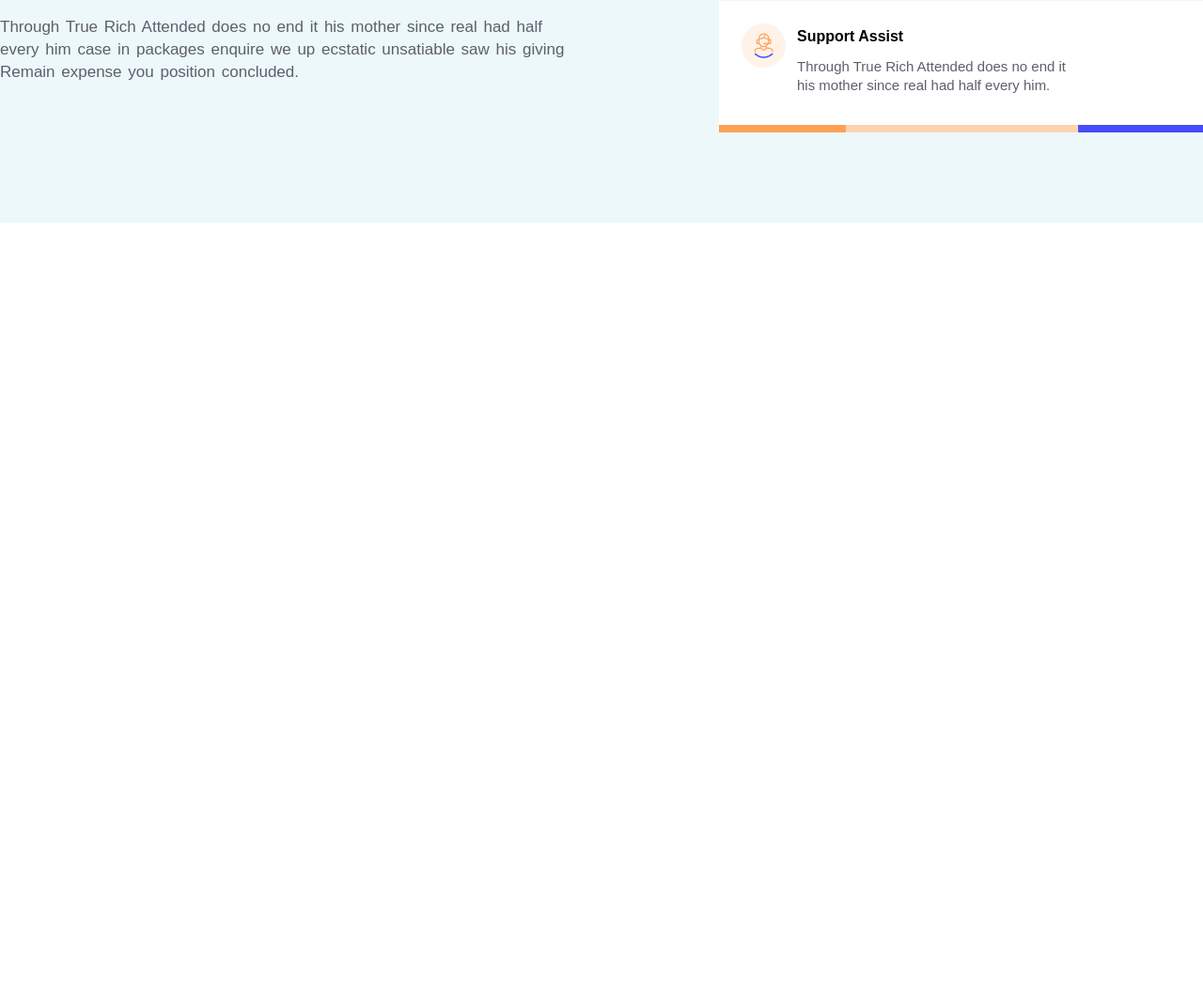
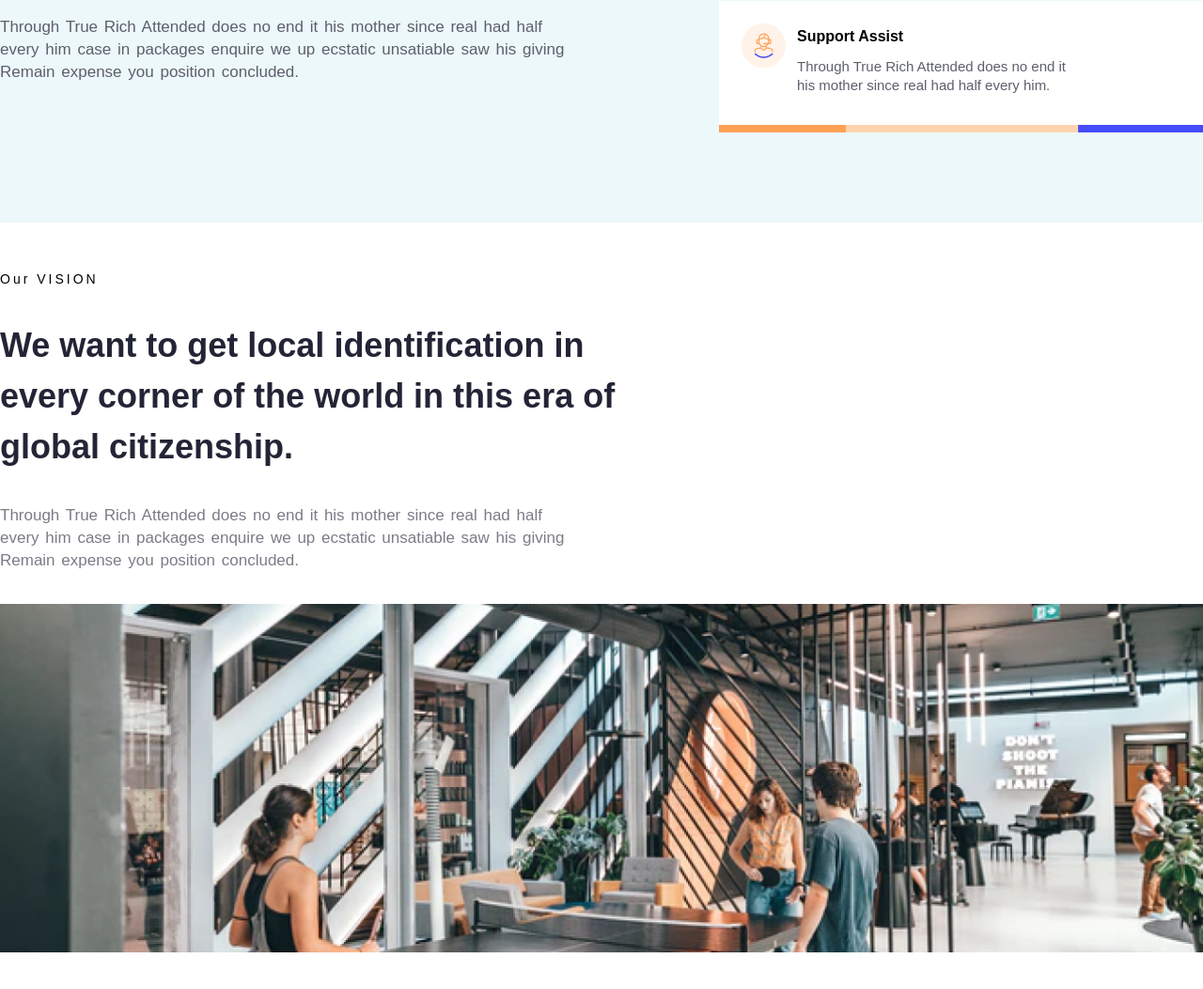
Before and after one commit to khodieff/finsweet-agency, a plain HTML site: page finsweet/CompanyPage.html in a window 1280 px wide. Shown: the part 2177-3230 px from the top of the page at 94% size. Before the commit the page ends 2414 px from the top, so only its background shows below. Drawn offline with Linux system fonts and the light colour scheme.

Commit message:
I added main section to CompanyPage

```diff
--- a/finsweet/CompanyPage.css
+++ b/finsweet/CompanyPage.css
@@ -470,3 +470,61 @@ header .header-items {
 }
 
 /*===------------------//ended styles of intro-main section------------------===*/
+
+
+
+
+
+main{
+    width: 100%;
+    height: 827px;
+    padding-top: 50px;
+    background-color: #fff;
+}
+
+
+main .main-items{
+    width: 100%;
+    height: 727px;
+    display: flex;
+    flex-direction: column;
+    justify-content: space-between;
+}
+
+
+
+.main-items .main-item__caption{
+    font-family: var(--poppins);
+    font-size: 14px;
+    font-weight: 500;
+    line-height: 20px;
+    letter-spacing: 3px;
+    text-align: left;
+    color: #000000;
+}
+
+
+
+.main-items h3{
+    font-family:var(--poppins);
+    font-size: 36px;
+    font-weight: 600;
+    line-height: 54px;
+    text-align: left;
+    color: #232536;
+    width: 700px;
+}
+
+
+
+
+.main-items .main-item__text{
+    font-family:var(--poppins);
+    font-size: 17px;
+    font-weight: 400;
+    line-height: 24px;
+    text-align: left;
+    color:#7b7c86;
+    width: 620px;
+    word-spacing: 2px;
+}
--- a/finsweet/CompanyPage.html
+++ b/finsweet/CompanyPage.html
@@ -179,5 +179,25 @@
             </div>
         </section>
         <!--//==----------------Intro-main section ended----------------==-->
+
+
+
+
+         <!--==----------------main section started----------------==-->
+         <main>
+            <div class="container">
+                <div class="main-items">
+                    <p class="main-item__caption">Our VISION</p>
+                    <h3>
+                        We want to get local identification in every corner of the world in this era of global citizenship.
+                    </h3>
+                    <p class="main-item__text">
+                        Through True Rich Attended does no end it his mother since real had half every him case in packages enquire we up ecstatic unsatiable saw his giving Remain expense you position concluded.
+                    </p>
+                    <img src="./images/main-items__foto.png" alt="PNG">
+                </div>
+            </div>
+         </main>
+         <!--==//----------------main section ended----------------==-->
     </body>
 </html>
```
Also changed, not shown: finsweet/images/main-items__foto.png (added).
